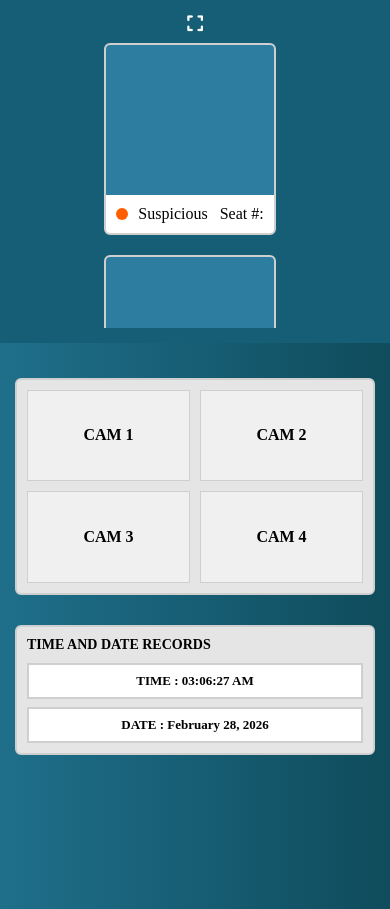
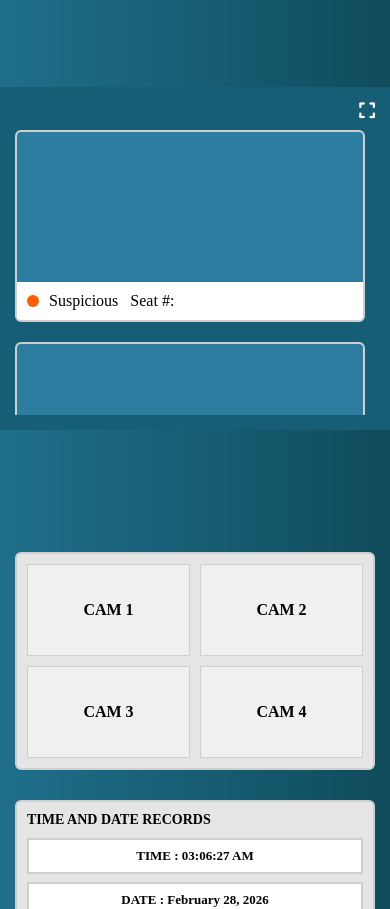
Before and after one commit to myk-101/ExamGuard, a Flask app: page /dashboard in a window 390 px wide. Shown: the part 70-979 px from the top of the page. Run offline with Flask 3, Linux system fonts and the light colour scheme.

Commit message:
Update dashboard.css

```diff
--- a/ExamGuard/static/css/dashboard.css
+++ b/ExamGuard/static/css/dashboard.css
@@ -156,12 +156,10 @@
         height: auto;
         margin: auto;
         max-height: 35vh;
-
-        display: flex;
-        align-items: center;
     }
 
     .sidebar .records {
+        width: 100%;
         overflow-y: auto;
         scrollbar-width: none;
         -ms-overflow-style: none;
@@ -175,6 +173,7 @@
         flex: 1;
         padding: 15px;
         height: auto;
+        max-height: 40vh;
         overflow-y: auto;
     }
 
@@ -188,7 +187,6 @@
         gap: 10px;
         padding: 10px;
         width: 100%;
-        margin-bottom: 20px;
     }
 
     .dashboard-records-title {
```
